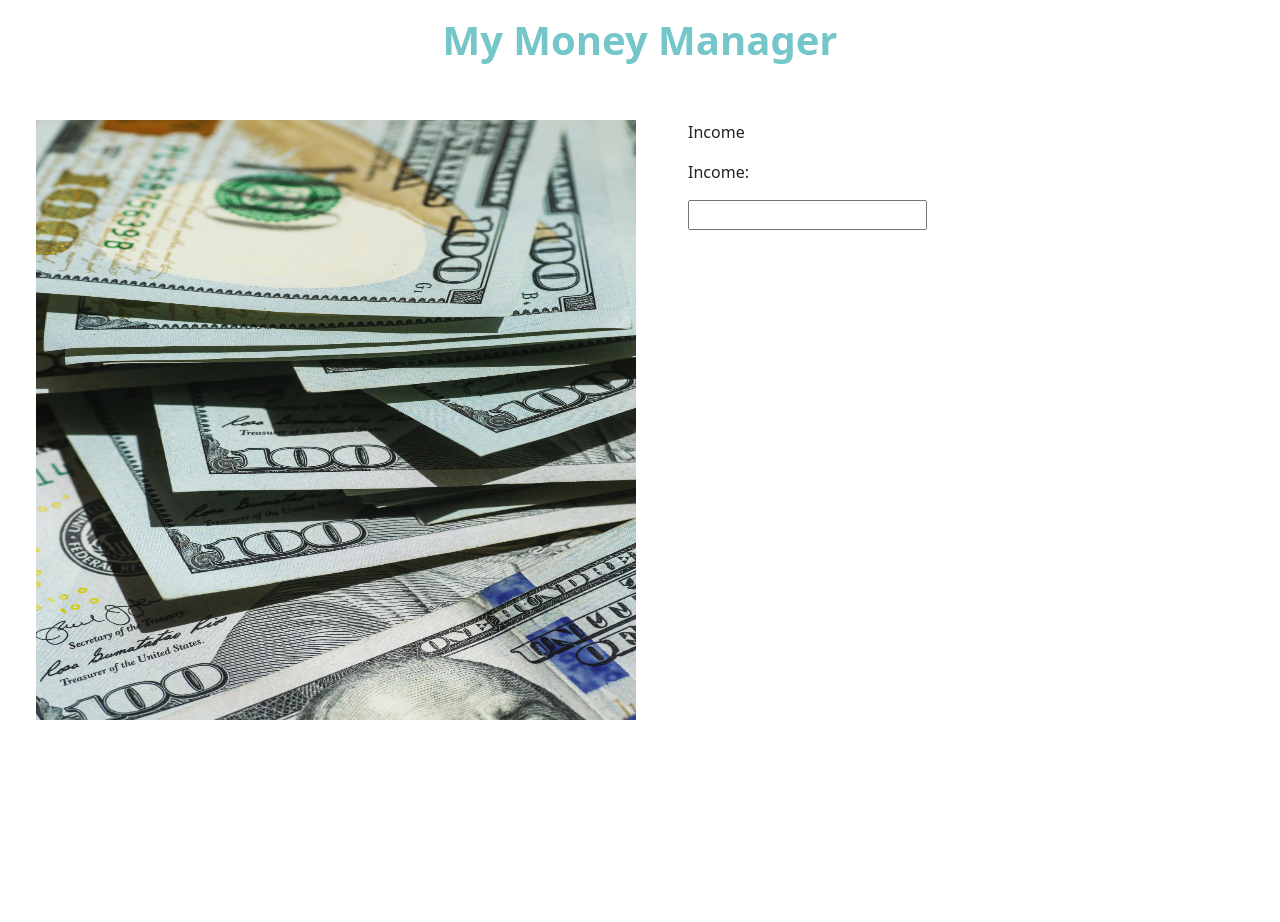
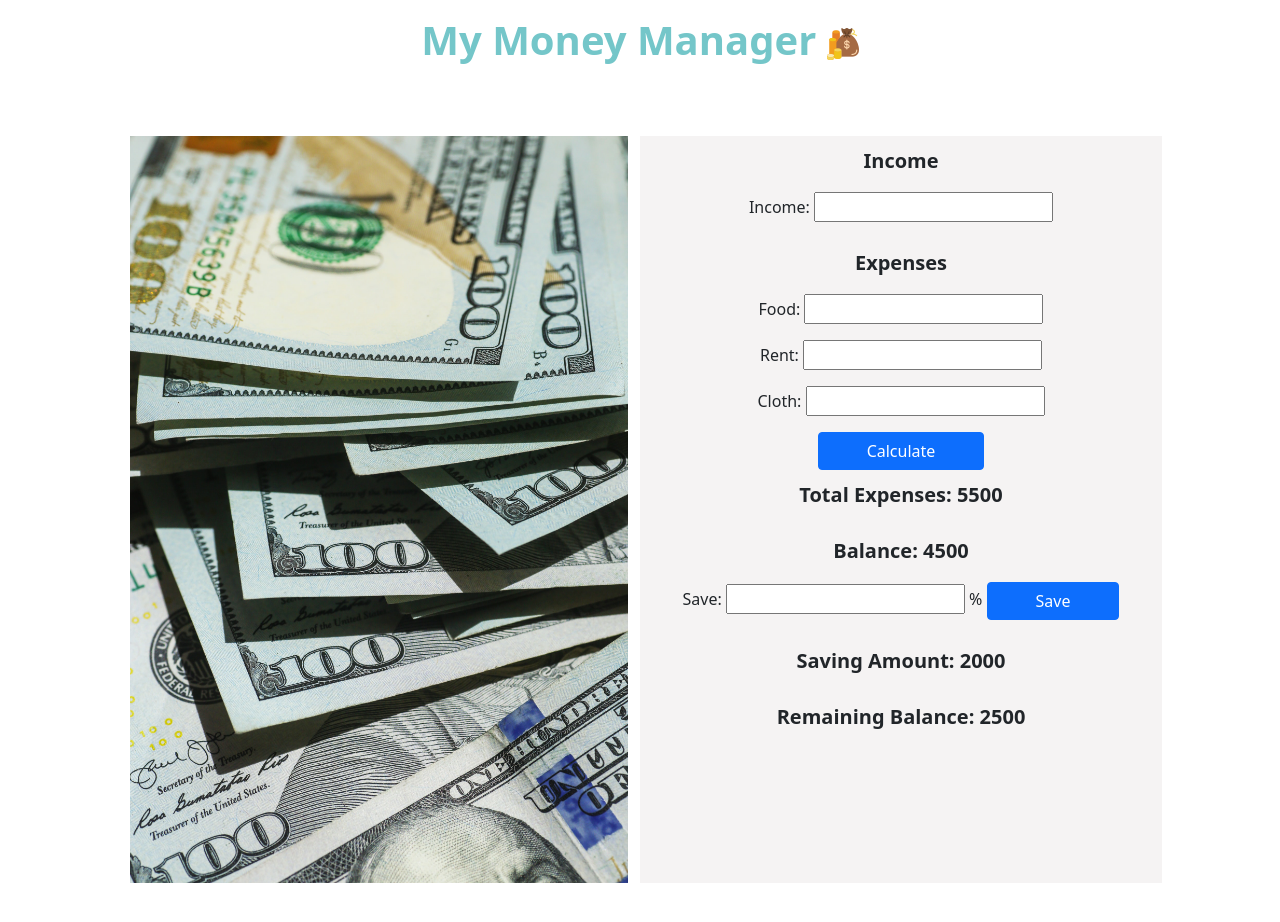
Before and after one commit to fariha-rahman-saba/money-master, a plain HTML site: page index.html in a window 1280 px wide. Before the commit the page ends 800 px from the top, so only its background shows below. Drawn offline with nearby package versions, Linux system fonts and the light colour scheme.

Commit message:
design completed

```diff
--- a/index.html
+++ b/index.html
@@ -15,18 +15,33 @@
 
 <body>
     <header>
-        <h1 class="text-center pt-3 pd-3" id="title">My Money Manager</h1>
+        <h1 class="text-center pt-3 pb-3" id="site-title">My Money Manager <img src="images/money-logo.png" alt=""></h1>
     </header>
 
     <main>
-        <div class="row">
-            <div class="col-md-6 p-5" id="image">
-                <img src="images/money.jpg" alt="" width="600" height="600">
-            </div>
-            <div class="col-md-6 p-5">
-                <p class="title">Income</p>
-                <p>Income:</p>
-                <input type="text">
+        <div class="container">
+            <div class="row row-cols-2 p-5">
+                <div class="col-md-6 col-sm-12" id="image">
+                    <img class="img-fluid" src="images/money.jpg" alt="" width="600" height="600">
+                </div>
+                <div class="col-md-6 col-sm-12" id="manager">
+                    <p class="title">Income</p>
+                    <p>Income: <input type="text"></p>
+                    <p class="title">Expenses</p>
+
+                    <p>Food: <input type="text"></p>
+                    <p>Rent: <input type="text"></p>
+                    <p>Cloth: <input type="text"></p>
+                    <button type="button" class="btn btn-primary ps-5 pe-5">Calculate</button>
+                    <p class="title">Total Expenses: 5500</p>
+                    <p class="title">Balance: 4500</p>
+                    <p>
+                        Save: <input type="text"> % <button type="button"
+                            class="btn btn-primary ps-5 pe-5">Save</button>
+                    </p>
+                    <p class="title">Saving Amount: 2000 </p>
+                    <p class="title">Remaining Balance: 2500 </p>
+                </div>
             </div>
         </div>
     </main>
--- a/style.css
+++ b/style.css
@@ -2,7 +2,20 @@ body {
     overflow-x: hidden;
   }
 
-#title{
+#site-title{
     color: rgb(116, 198, 201);
     font-weight: 700;
 }
+
+#manager{
+    background-color: rgb(245, 243, 243);
+    text-align: center;
+
+}
+
+.title{
+    font-weight: 700;
+    text-align: center;
+    font-size: 20px;
+    padding-top: 10px;
+}
```
Also changed, not shown: images/money-logo.png (added).
